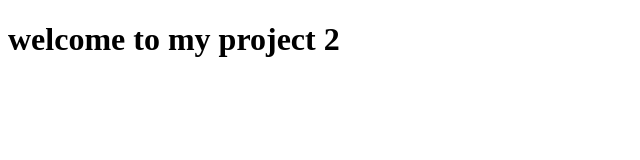
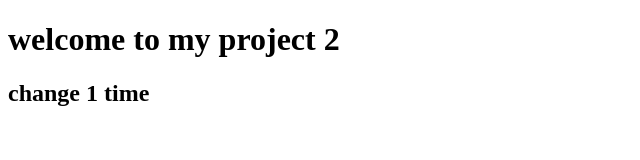
Before and after one commit to czz-svg/New_Project_2, a plain HTML site: page index.html in a window 1280 px wide. Shown: the whole page, without its empty margins (0-640 px from the left). Drawn offline with Linux system fonts and the light colour scheme.

Commit message:
2nd commit- sửa lần 1

```diff
--- a/index.html
+++ b/index.html
@@ -7,5 +7,6 @@
 </head>
 <body>
     <h1>welcome to my project 2</h1>
+    <h2>change 1 time</h2>
 </body>
 </html>
```
